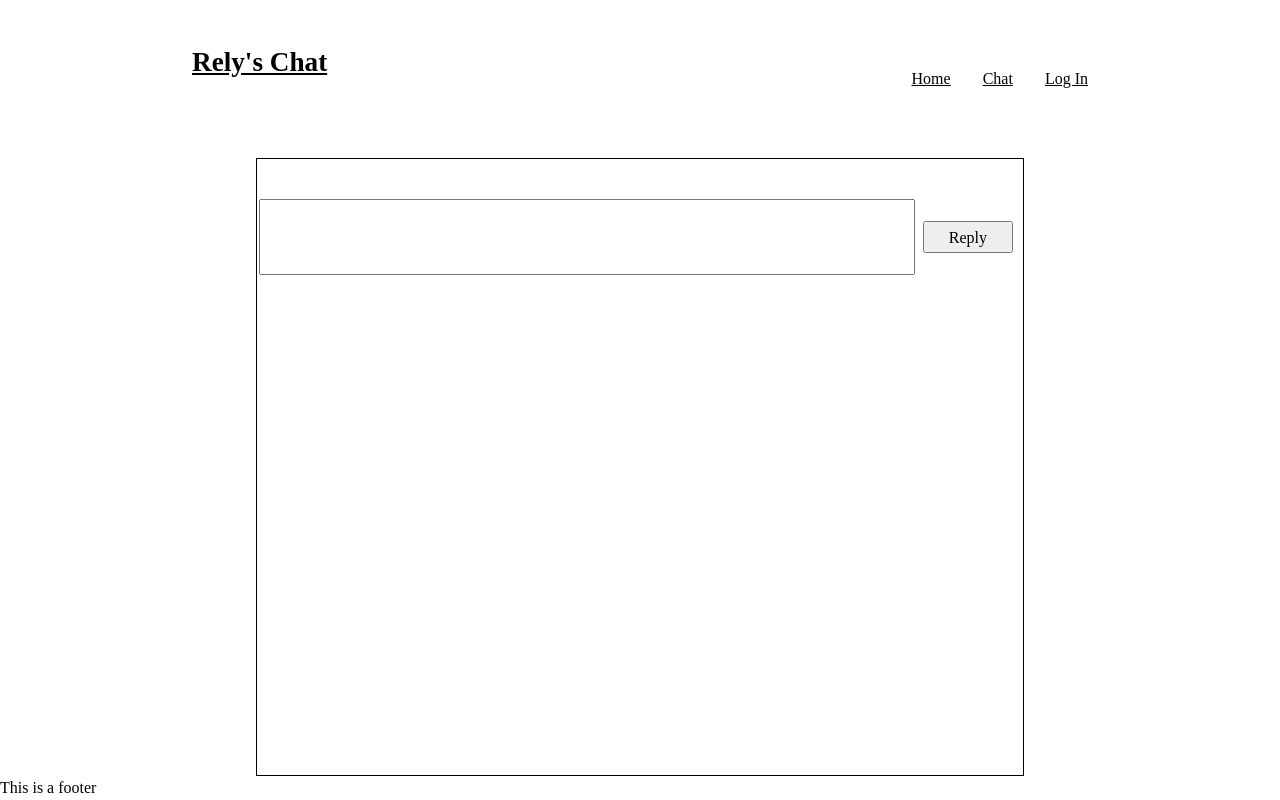
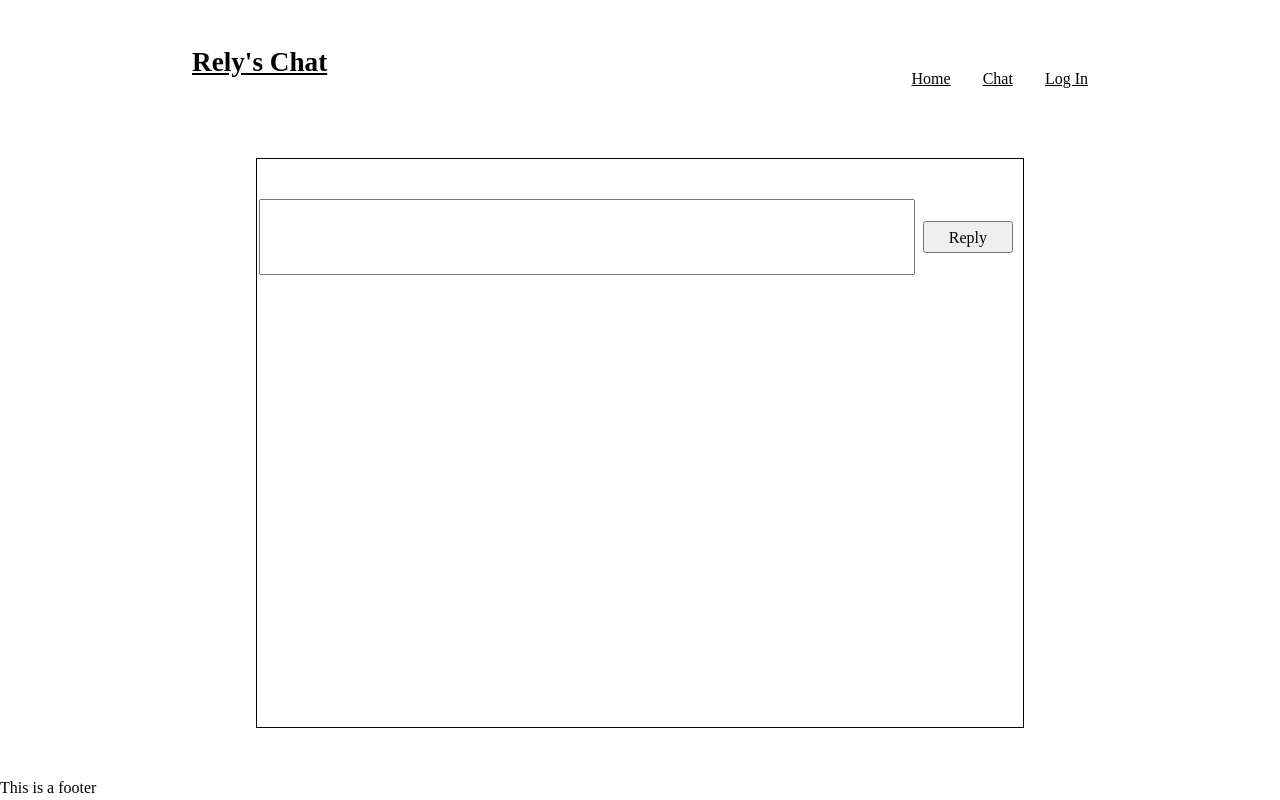
Before and after one commit to Relyful/Messaging-App, a React app in the folder frontend/: page /chat/1 in a window 1280 px wide. Built offline with nearby package versions, Linux system fonts and the light colour scheme; no server answers; the HTML template or start-up script is replaced by a standard one.

Commit message:
Add margin to bottom of chatContainer

```diff
--- a/frontend/src/components/Chat/Chat.module.css
+++ b/frontend/src/components/Chat/Chat.module.css
@@ -7,7 +7,7 @@
   margin: 0 20%;
   display: flex;
   flex-direction: column;
-
+  margin-bottom: 3rem;
   border: 1px solid black;
 }
 
```
